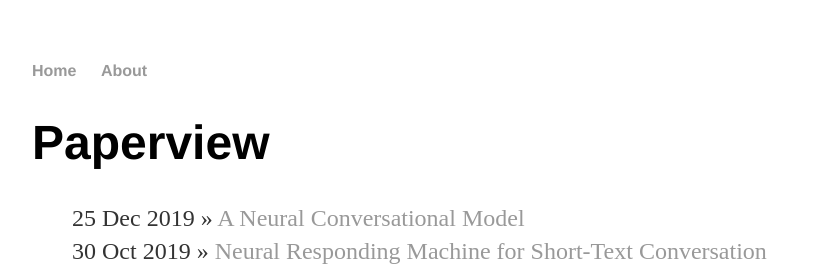
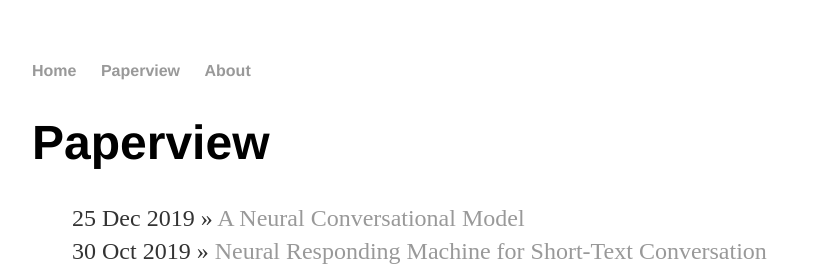
Before and after one commit to kumarUjjawal/kumarUjjawal.github.io, a Jekyll site: the page built from index.html, in a window 1280 px wide. Shown: the top 266 px of the page, without its empty margins (160-1000 px from the left). Built offline with Jekyll 4.4.1, drawn with Linux system fonts in a browser that asks for light colours.

Commit message:
Update default.html

```diff
--- a/_layouts/default.html
+++ b/_layouts/default.html
@@ -22,6 +22,7 @@
     <nav>
 <ul>
 <li><a href="/">Home</a></li>
+<li><a href="/paperview">Paperview</a></li>
 <li><a href="/about">About</a></li>
 </ul>
     </nav>
```
